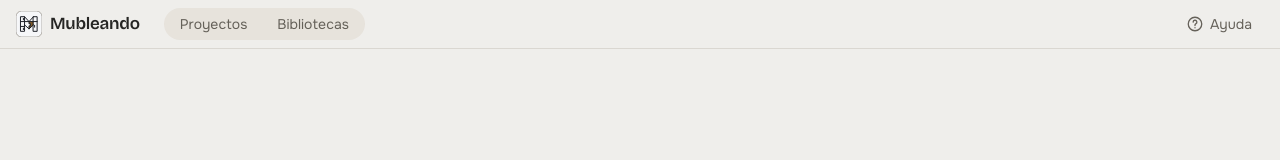
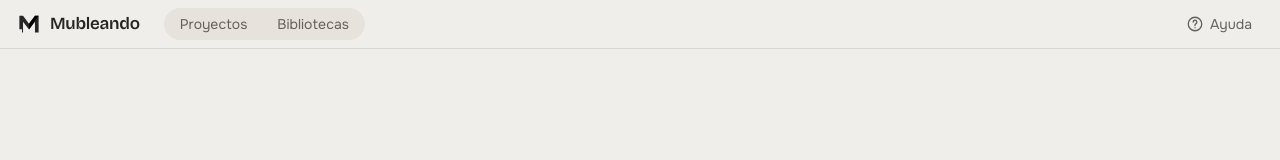
Before and after one commit to MaharBa264/mubleando, a Next.js app in the folder apps/web/: page /entrar in a window 1280 px wide. Shown: the top 160 px of the page. Built offline with nearby package versions, Linux system fonts and the light colour scheme; no server answers.

Commit message:
style: incorporar isotipo B12 en cabecera sin alterar navegación

```diff
--- a/apps/web/src/components/AppShell.tsx
+++ b/apps/web/src/components/AppShell.tsx
@@ -71,18 +71,10 @@ function Shell({ children }: { children: ReactNode }) {
       {/* Barra principal: baja (3rem) para dejarle el alto al espacio de trabajo. Los editores restan 3rem. */}
       <header className="no-print sticky top-0 z-30 border-b border-border bg-bg/90 backdrop-blur-md">
         <div className="mx-auto flex h-12 max-w-[1600px] items-center gap-3 px-3 sm:gap-5 sm:px-4">
-          <Link href="/" className="flex items-center gap-2 rounded-control pr-1">
-            <svg width="26" height="26" viewBox="0 0 64 64" aria-hidden>
-              <rect width="64" height="64" rx="14" fill="#f6f7f9" stroke="var(--border-strong)" strokeWidth="1.5" />
-              <path d="M32 26H43V34L32 44V36.4L35.4 37.2V30.8L32 31.6V26Z" fill="var(--accent)" />
-              <g stroke="#1a1d24" strokeWidth="2.4" strokeLinecap="round" strokeLinejoin="round" fill="none">
-                <rect x="12" y="14" width="9" height="36" />
-                <path d="M12 26H21M12 38H21M18.2 18.2V21.8M18.2 42.2V45.8" />
-                <rect x="43" y="14" width="9" height="36" />
-                <path d="M43 26H52M45.8 35.2V39.8" />
-                <path d="M21 14L32 26L43 14M21 26H43M21 34L32 44L43 34" />
-                <path d="M32 26V31.6L35.4 30.8V37.2L32 36.4V44" />
-              </g>
+          <Link href="/" aria-label="Mubleando" className="flex items-center gap-2 rounded-control pr-1">
+            <svg width="26" height="26" viewBox="0 0 100 90" aria-hidden className="shrink-0">
+              <path d="M13 78V13H27L50 44 73 13H87V78H73V36L50 66 27 36V78H23V65H13Z" fill="currentColor" />
+              <path d="M50 44L73 13H87L50 66Z" fill="var(--brand-brass)" />
             </svg>
             <span className="font-display hidden text-[17px] font-semibold tracking-tight min-[400px]:inline">Mubleando</span>
           </Link>
```
